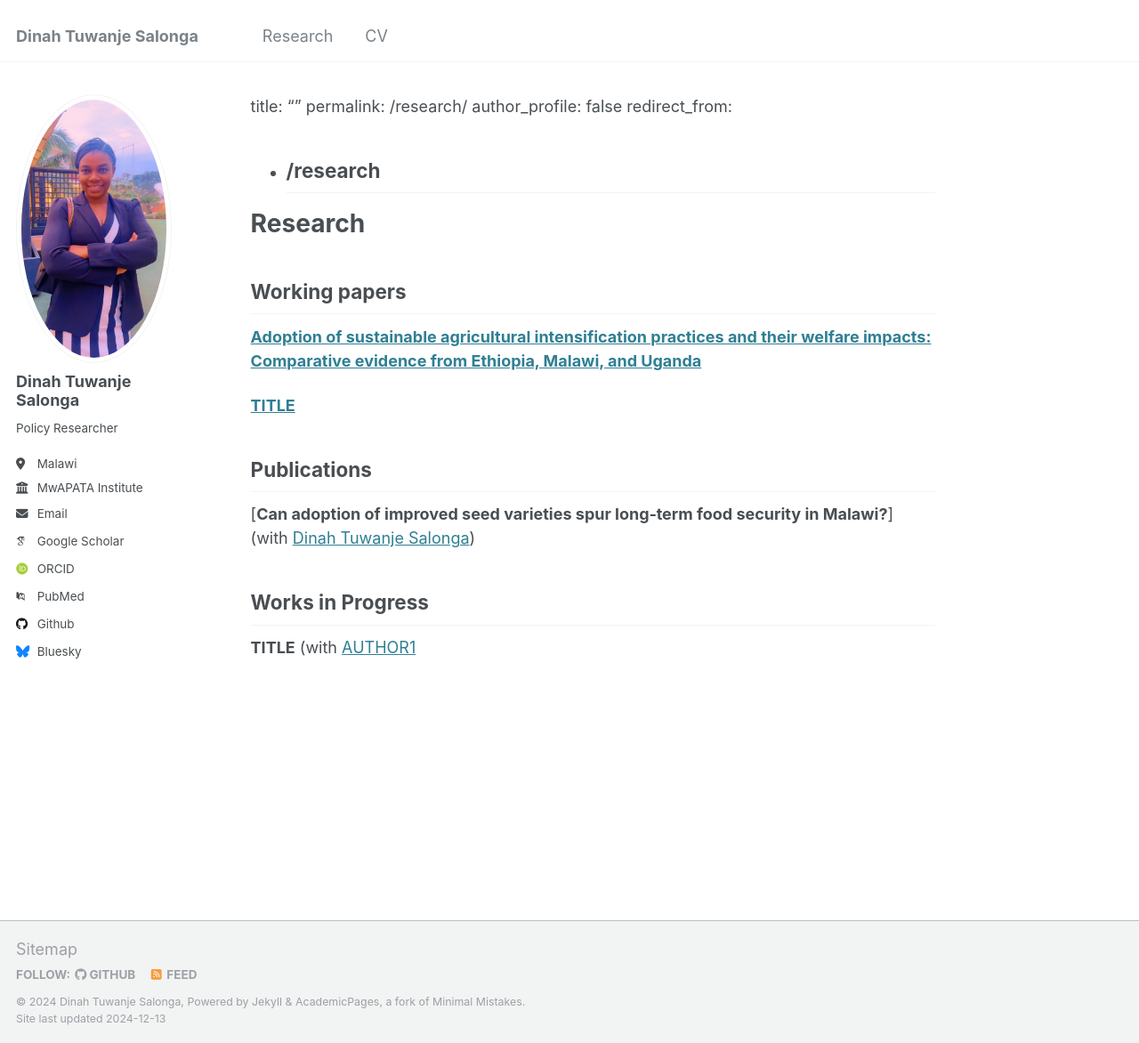
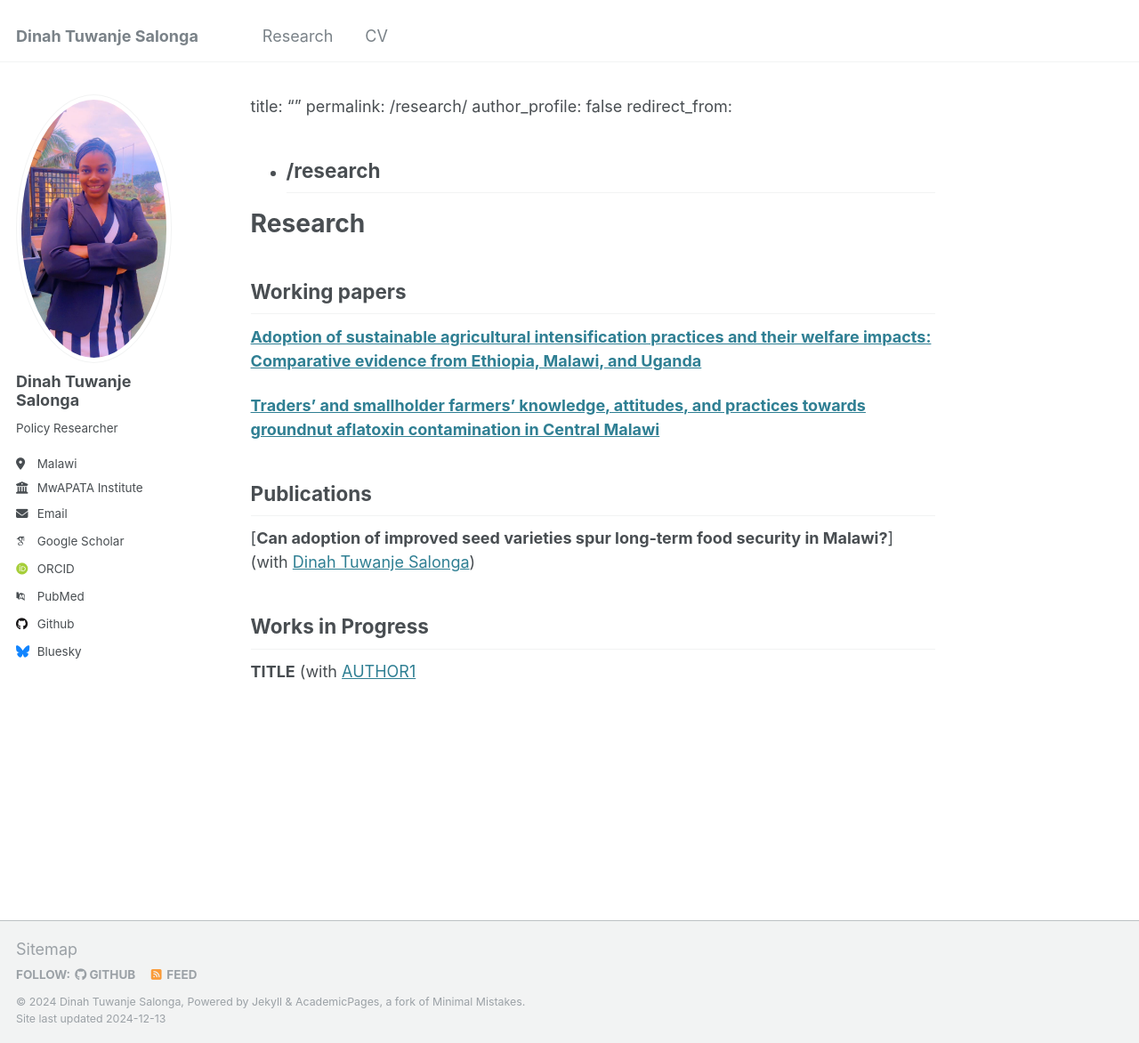
Before and after one commit to Dinah3/dinah3.github.io, a Jekyll site: the page built from _pages/research.md, in a window 1280 px wide and 1172 px high. Shown: the whole window at 89% size. Built offline with Jekyll 4.4.1, drawn with Linux system fonts in a browser that asks for light colours; some web fonts are replaced; our own code applies the rules of GitHub Pages for plain Markdown files.

Commit message:
Update research.md

```diff
--- a/_pages/research.md
+++ b/_pages/research.md
@@ -13,7 +13,7 @@ redirect_from:
 
 [**Adoption of sustainable agricultural intensification practices and their welfare impacts: Comparative evidence from Ethiopia, Malawi, and Uganda**](/files/paper1.pdf) <br/>
 
-[**TITLE**](/files/paper1.pdf) <br/>
+[**Traders’ and smallholder farmers’ knowledge, attitudes, and practices towards groundnut aflatoxin contamination in Central Malawi**](/files/paper1.pdf) <br/>
 
 ## Publications
 
```
